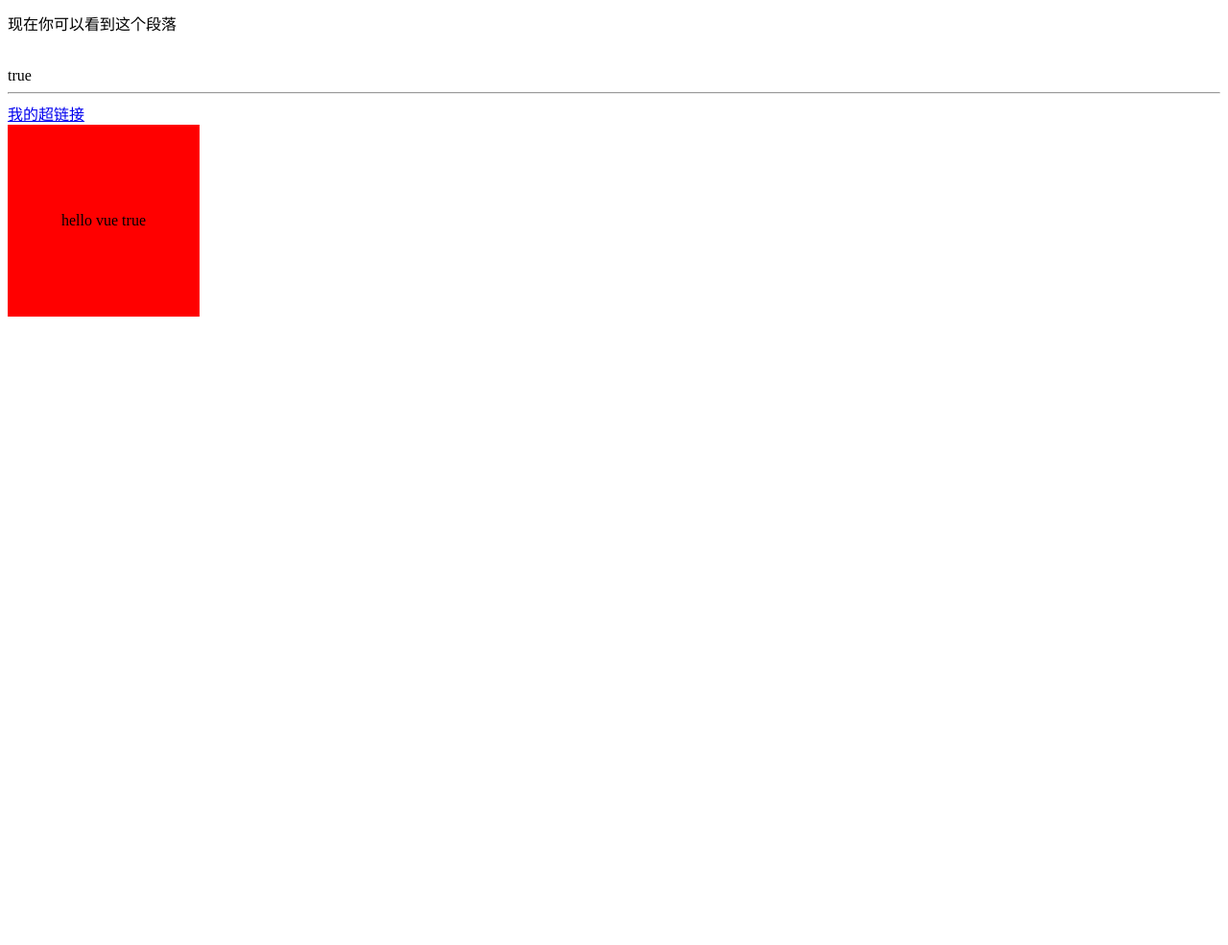
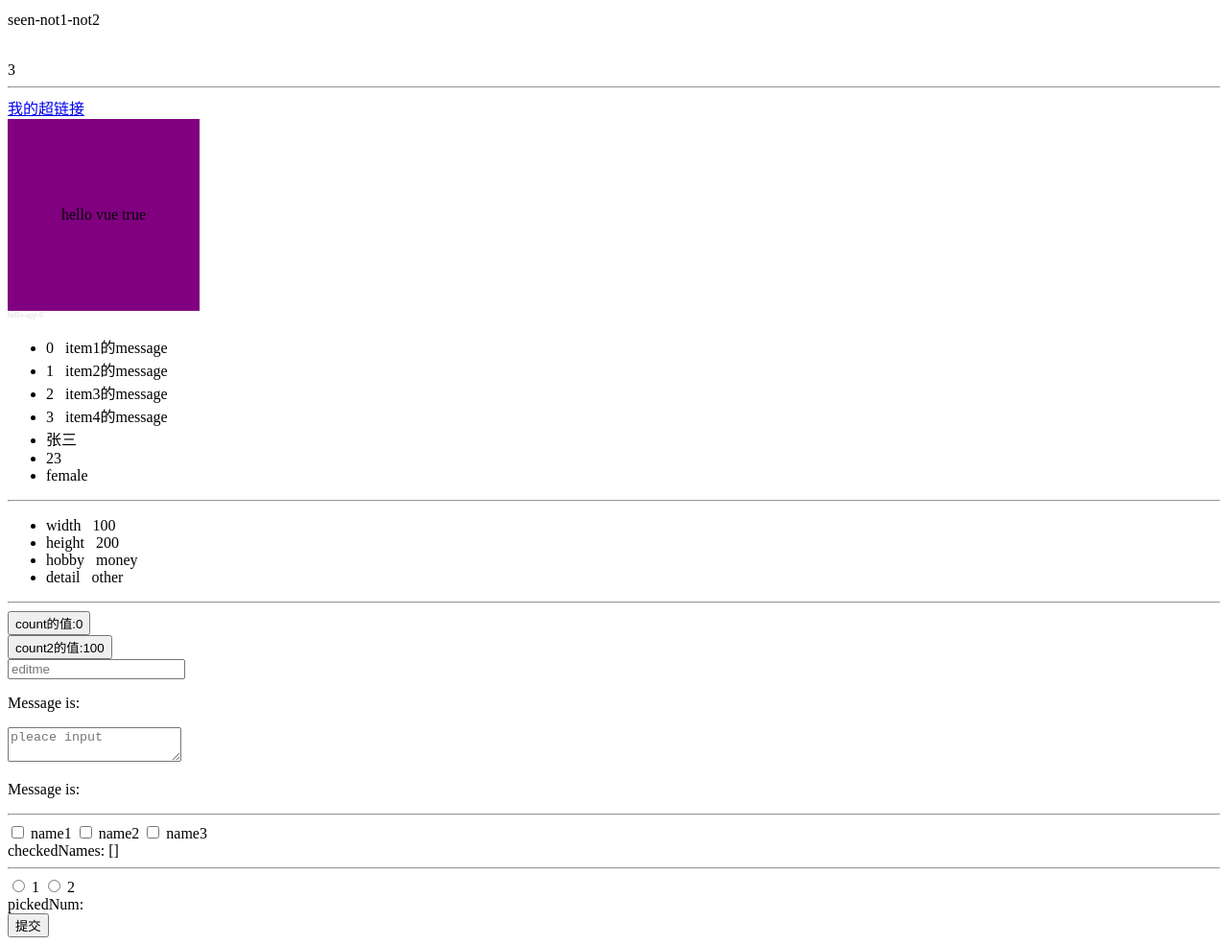
Before and after one commit to LumenWang/learnVue, a plain HTML site: page index.html in a window 1280 px wide. Shown: the part 400-1385 px from the top of the page at 96% size. Before the commit the page ends 800 px from the top, so only its background shows below. Drawn offline with Linux system fonts and the light colour scheme.

Commit message:
11月8日学习内容

```diff
--- a/index.html
+++ b/index.html
@@ -25,7 +25,7 @@
                 font-size: 5em;
             }
             .active{
-                background: red;
+                background: purple;
             }
         </style>
         <!--字体默认大小1em=16px,32px=2em，em是相对大小-->
@@ -71,9 +71,12 @@
 
         <!--用vbind将div的class设置为color的值即blue，然后自定义css属性来指定这个class有怎样的样式(不能为div直接指定cloor)-->
 
-        <!--v-if渲染指令：根据v-if的bool值来决定标签是否被渲染-->
+
+        <!--v-if渲染指令：根据v-if的bool值来决定标签是否被渲染(是否能被看到)-->
         <div id="app-3">
-            <p v-if="seen">现在你可以看到这个段落</p>
+            <p v-if="seen==='1'">seen=1</p>
+            <p v-else-if="seen==='2'">seen=2</p>
+            <p v-else>seen-not1-not2</p>
             <br>
             {{seen}}
         </div>
@@ -87,6 +90,7 @@
 
 
         <!--class与style样式绑定-->
+        <!--也就是说class="{:}"当冒号后的bool为真的时候这个class才会被指定-->
         <div id="app-5">
             <div
             v-bind:class="{active:isActive}"
@@ -95,6 +99,85 @@
             {{isActive}}
             </div>
         </div>
+
+        <div id="app-6" v-bind:style="{color:color,fontSize:size}">
+            hello-app-6
+        </div>
+
+
+        <!--列表渲染(for item in items)-->
+        <div id="app-7">
+            <ul>
+                <li v-for="item,index in items">
+                   {{index}} &nbsp; {{item.message}}
+                </li>
+                <li>{{name}}</li>
+                <li>{{age}}</li>
+                <li>{{sex}}</li>
+            </ul>
+            <hr>
+            <ul>
+                <li v-for="value,key in object">
+                    {{key}} &nbsp; {{value}}
+                </li>
+            </ul>
+        </div>
+        <hr>
+
+        <!--事件绑定-->
+        <div id="app-8">
+            <button v-on:click="count+=1">count的值:{{count}}</button>
+            <br>
+            <button v-on:click="funName">count2的值:{{count2}}</button>
+        </div>
+
+
+
+
+
+        <!--用户输入数据绑定,单行文本input-->
+        <div id="app-9">
+            <input v-model="message" placeholder="editme">
+            <br>
+            <p>Message is:{{message}}</p>
+        </div>
+
+        <!--用户输入数据绑定,多行文本textarea-->
+        <div id="app-10">
+            <textarea v-model="message" placeholder="pleace input"></textarea>
+            <br>
+            <p>Message is: {{message}}</p>
+        </div>
+        <hr>
+
+        <!--同上，复选框checkbox,单选框radio(注意写标签属性的时候不要写逗号)-->
+        <div id="app-11">
+            <input type="checkbox" v-model="checkedNames" id="name1" value="name1value">
+            <label for="name1">name1</label>
+            <input type="checkbox" v-model="checkedNames" id="name2" value="name2value">
+            <label for="name2">name2</label>
+            <input type="checkbox" v-model="checkedNames" id="name3" value="name3value">
+            <label for="name3">name3</label>
+            <br>
+            checkedNames: {{checkedNames}}
+            <hr>
+            <input type="radio" v-model="pickedNum" id="one" value=1>
+            <label for="one">1</label>
+            <input type="radio" v-model="pickedNum" id="two" value=2>
+            <label for="two">2</label>
+            <br>
+            pickedNum: {{pickedNum}}
+            <br>
+            <button type="button" @click="submit">提交</button>
+        </div>
+
+
+        <!--Vue组件-->
+        <div id="app-12">
+            <buttoncounter></buttoncounter>
+        </div>
+
+
 
 
 
@@ -122,7 +205,7 @@
                 data: mydata
             });
 
-            var mydata3 = {seen:true}
+            var mydata3 = {seen:'3'}
             var app3 = new Vue({
                 el:"#app-3",    //注意vue实例选择器不要忘记在id前面加#
                 data:mydata3
@@ -149,6 +232,89 @@
                 }
             });
 
+            var app6 = new Vue({
+                el:"#app-6",
+                data:{
+                    color: '#dddddd',
+                    size:'0.5em'
+                }
+            });
+
+            var app7 = new Vue({
+                el:"#app-7",
+                data:{
+                    items:[//items只是app7的一个变量，它是一个数组。用item in items可以遍历数组中的每一个对象
+                        {message:"item1的message"}, //这是数组中的一个对象{},每个对象都有一个message属性，所以循环调用的时候item.message
+                        {message:"item2的message"},
+                        {message:"item3的message"},
+                        {message:"item4的message"}
+                    ],
+                    name:"张三",
+                    age:23,
+                    sex:"female",
+                    object:{        //这是实例化对象的data中的一个对象
+                        width:100,
+                        height:200,
+                        hobby:"money",
+                        detail:"other"
+                    }
+                }
+            });
+
+
+            var app8 = new Vue({
+                el:"#app-8",
+                data:{
+                    count:0,
+                    count2:100
+                },
+                methods:{
+                    funName:function(){
+                        this.count2 -= 1;           //注意，在vue实例中创建的方法要调用本身的data时要用this，否则找不到
+                    }
+                }
+            });
+
+            var app9 = new Vue({
+                el:"#app-9",
+                data:{
+                    message:""
+                }
+            });
+
+
+            var app10 = new Vue({
+                el:"#app-10",
+                data:{
+                    message:""
+                }
+            });
+
+
+            var app11 = new Vue({
+                el:"#app-11",            //所有的vue实例都是通过元素的id值来进行绑定的
+                data:{
+                    checkedNames:[],     //注意，复选框的数据绑定是数组
+                    pickedNum:""         //单选框可以对应一个标量
+                },
+                methods:{
+                    submit:function(){
+                        alert("在这里可以用this.pickedNum的方法获取所有data中的值");
+                    }
+                }
+            });
+
+            //创建一个button相关组件：参数1是组件名，参数二是一个对象，包含data函数和模板两个部分
+            Vue.component('buttoncounter',{
+                data:function(){
+                    return{
+                        count:0
+                    }
+                },
+                template:'<button v-on:click="count++">按钮组件,点击了{{coun2t}}次</button>'
+            })
+
+
         </script>
 
     </body>
```
Also changed, not shown: notebook.txt (added).
